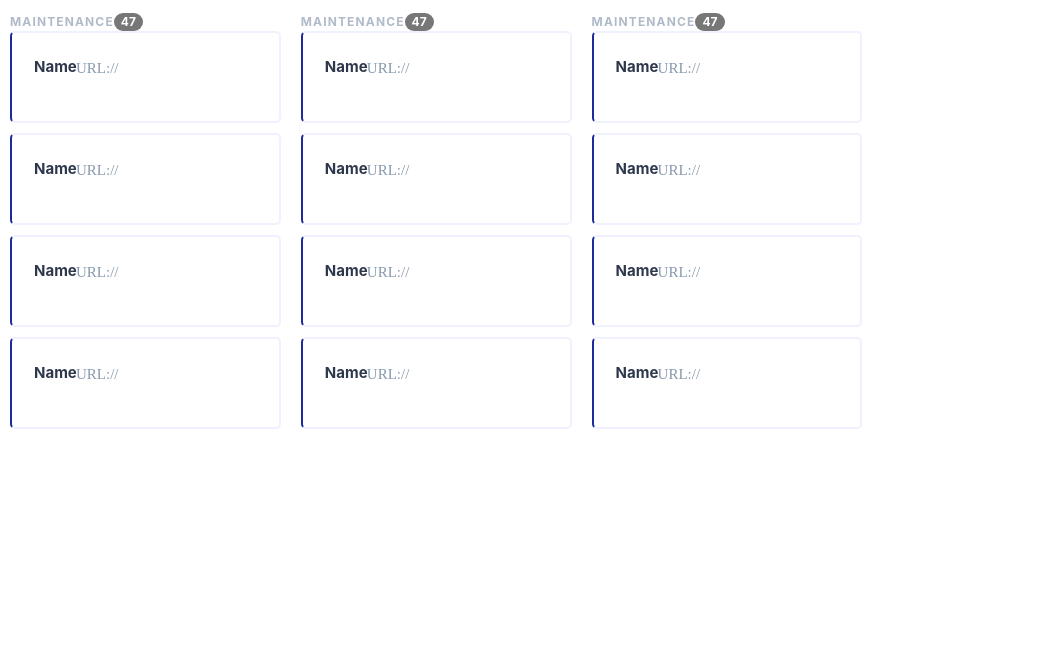
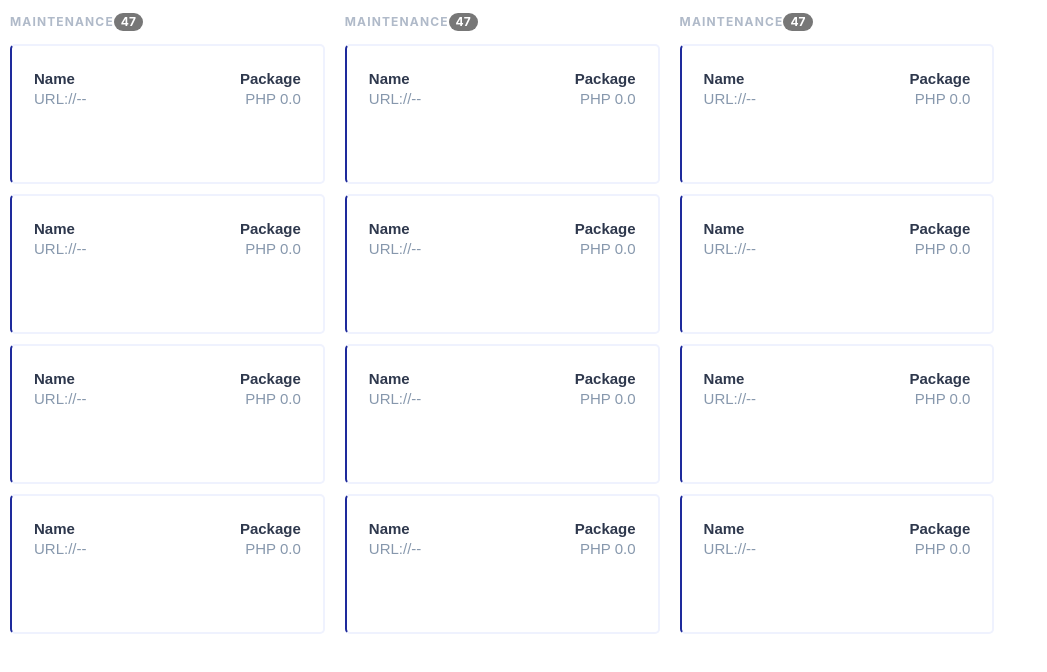
Before and after one commit to Colibri-code/Monkeys-frontend, a React (Create React App) app: page / in a window 1280 px wide. Shown: the top 672 px of the page, without its empty margins (0-1047 px from the left). Built offline with nearby package versions, Linux system fonts and the light colour scheme.

Commit message:
viejos estilos

```diff
--- a/src/App.js
+++ b/src/App.js
@@ -2,8 +2,8 @@ import React from 'react';
 // import logo from './logo.svg';
 // import $ from 'jquery';
 // import Popper from 'popper.js';
-import 'bootstrap/dist/js/bootstrap.bundle.min';
-import './atoms/main.scss';
+// import 'bootstrap/dist/js/bootstrap.bundle.min';
+// import './atoms/main.scss';
 import Example from './examples/examples';
 function App() {
   return (
--- a/src/atoms/atoms.js
+++ b/src/atoms/atoms.js
@@ -9,8 +9,8 @@ const color = {
     LightslateGray: '#797ca8'
 }
 
-const rubik = '"Rubik", sans-serif;';
-// The Button from the last section without the interpolations
+const rubik = 'Rubik, sans-serif';
+
 const ColumnTitle = styled.span`
     text-transform: uppercase;
     font-size: 12px;
@@ -37,28 +37,28 @@ const Badge = styled.span`
     border-radius: 10px;
 `;
 
-const CardTitle = styled.span`
-    width: 42px;
-    height: 18px;
-    font-size: 15px;
-    font-weight: bold;
+const Texto = styled.span`
     font-stretch: normal;
     font-style: normal;
     line-height: normal;
     letter-spacing: normal;
+    font-family: Rubik, sans-serif;
+`;
+
+const CardTitle = styled(Texto)`
+    height: 18px;
+    width: 100%;
+    display: block;
+    font-size: 15px;
+    font-weight: bold;
     color: #2e384d;
-    float: left;
+    text-align: ${props => props.textAling || "left"};
 `;
-const CardSubTitle = styled.span`
-    width: 59px;
+
+const CardSubTitle = styled(CardTitle)`
     height: 20px;
-    font-family: Rubik;
-    font-size: 15px;
     font-weight: normal;
-    font-stretch: normal;
-    font-style: normal;
     line-height: 1.47;
-    letter-spacing: normal;
     color: #8798ad;
 `;
 
@@ -70,29 +70,37 @@ const ColumnCss = styled.div`
 
 const CardBase = styled.div`
     width: 266.8px;
+    max-width: 266.8px;
     height: 88px;
+    max-height: 88px;
     border-radius: 5px;
     margin-bottom: 10px;
+    padding: 24px 22px;
     border: 2px solid #eff2fe;
     border-left: 2px solid #1e2a9c;
     background-color: #ffffff;
 `;
 
 const CardTexts = styled.div`
-    margin-top: 24px;
-    margin-left: 22px;
-    float: left;
+    width: 45%;
+    white-space: nowrap;
+    overflow: hidden;
+    text-overflow: ellipsis;
+    float: ${props => props.float || "left"};
 `;
 
+
 const TopColumnCss = styled.div`
-
+    margin-bottom: 13px;
 `;
 
-// const Badge = styled.span`
-
-// `;
-
-// const Badge = styled.span`
-
-// `;
-export {ColumnCss, Badge, ColumnTitle, CardTitle, CardSubTitle, CardBase, TopColumnCss, CardTexts };
+export {
+    ColumnCss,
+    Badge,
+    ColumnTitle,
+    CardTitle,
+    CardSubTitle,
+    CardBase,
+    TopColumnCss,
+    CardTexts
+};
--- a/src/molecules/Card.js
+++ b/src/molecules/Card.js
@@ -7,7 +7,11 @@ const Card = () => {
         <CardBase>
             <CardTexts>
                 <CardTitle>Name</CardTitle>
-                <CardSubTitle>URL://</CardSubTitle>
+                <CardSubTitle>URL://--</CardSubTitle>
+            </CardTexts>
+            <CardTexts float="right">
+                <CardTitle textAling="right">Package</CardTitle>
+                <CardSubTitle textAling="right">PHP 0.0</CardSubTitle>
             </CardTexts>
         </CardBase>
       );
```
